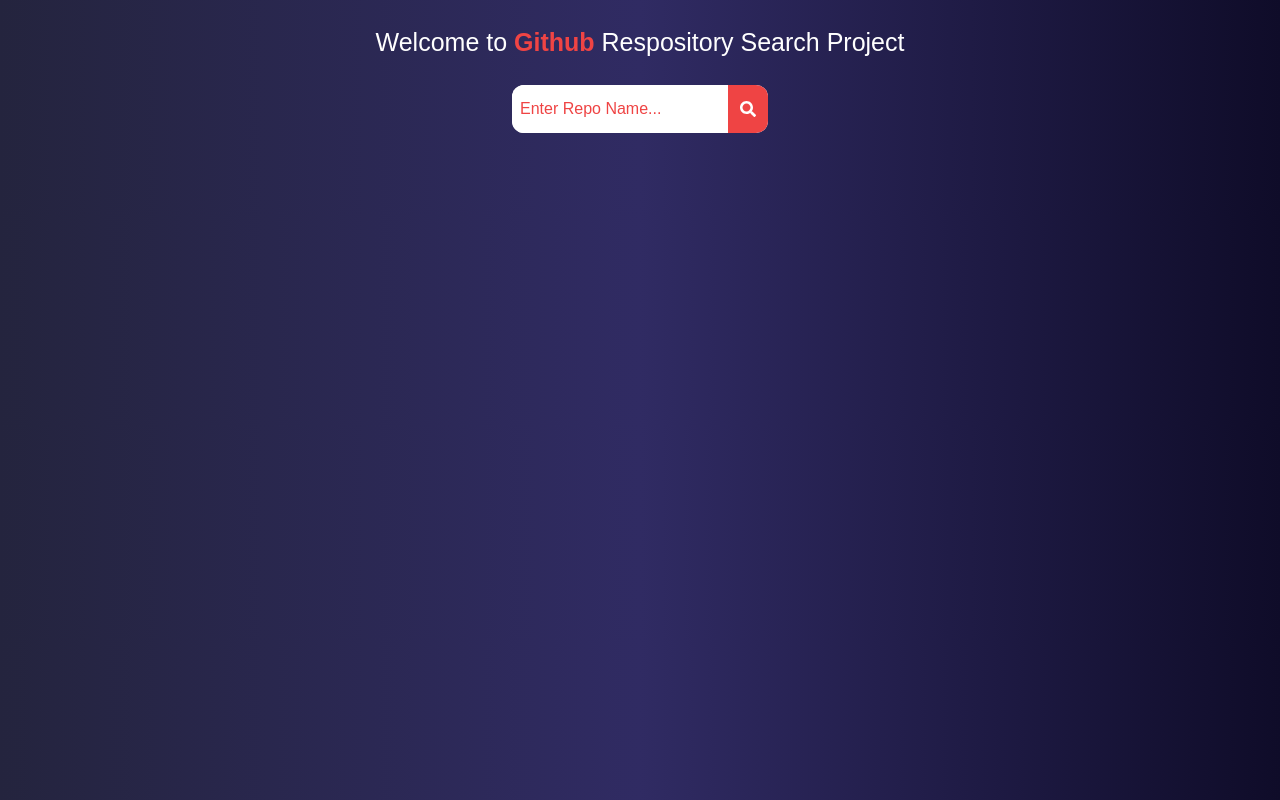
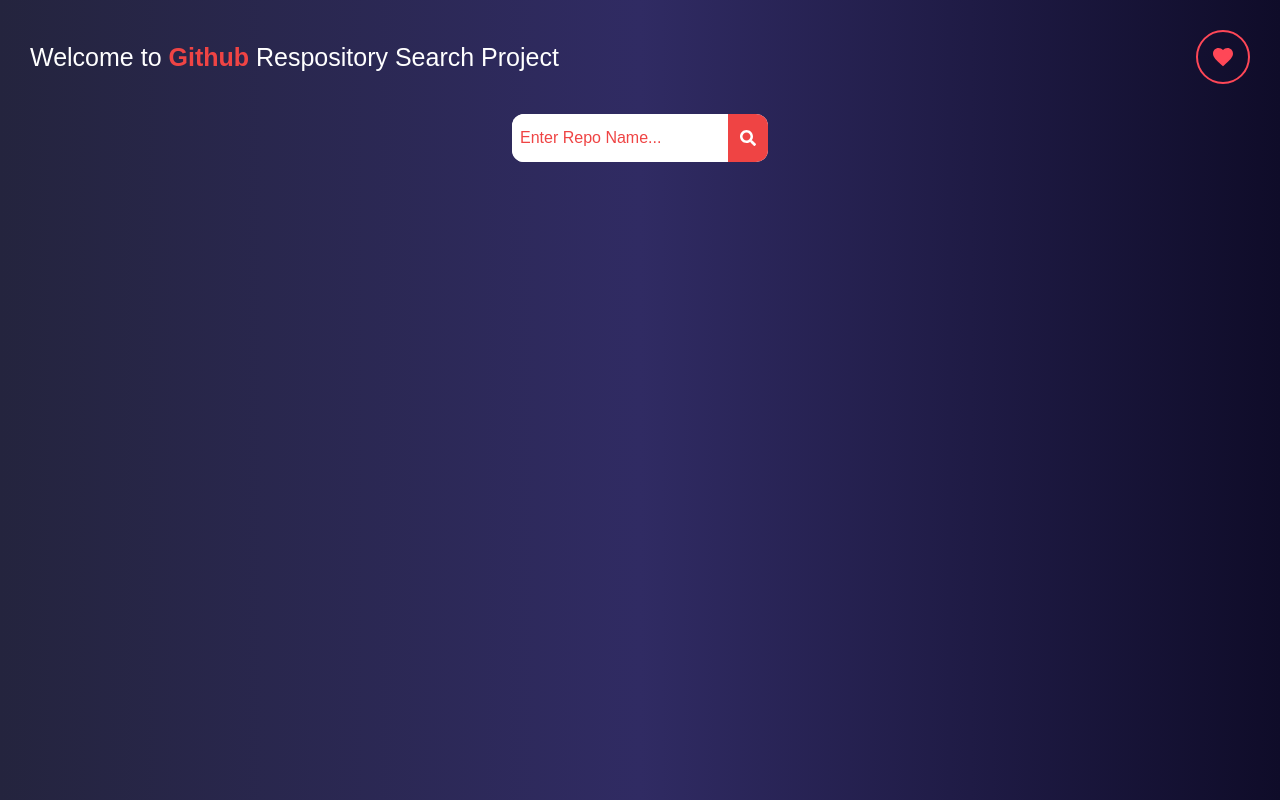
Before and after one commit to mohammadfaramarzi1/githjub-search-repository, a React (Vite) app: page / in a window 1280 px wide. Built offline with nearby package versions, Linux system fonts and the light colour scheme.

Commit message:
feat: addToFavorites and removeFromFavorites

```diff
--- a/src/Pages/FavoritesPage.tsx
+++ b/src/Pages/FavoritesPage.tsx
@@ -1,6 +1,12 @@
+import { RootState } from '@reduxjs/toolkit/dist/query'
 import React from 'react'
+import { useSelector } from 'react-redux'
 
 function FavoritesPage() {
+
+  const favorites = useSelector((state: RootState) => state.favorites)
+  console.log(favorites)
+
   return (
     <div>FavoritesPage</div>
   )
--- a/src/components/Banner/Banner.module.css
+++ b/src/components/Banner/Banner.module.css
@@ -1,9 +1,70 @@
+.banner {
+  display: flex;
+  align-items: center;
+  justify-content: space-between;
+}
+
 .banner h2 {
-    font-size: 25px;
-    text-align: center;
+  font-size: 25px;
+  text-align: center;
 }
 
 .banner span {
-    color: #ef4444;
-    font-weight: bold;
+  color: #ef4444;
+  font-weight: bold;
 }
+
+.banner a {
+  color: #ef4444;
+  font-size: 50px;
+}
+
+.banner a {
+  background-color: transparent;
+  border: 2px solid #ff4757;
+  border-radius: 50%;
+  width: 50px;
+  height: 50px;
+  display: flex;
+  align-items: center;
+  justify-content: center;
+  cursor: pointer;
+  transition: background-color 0.3s ease, transform 0.2s ease;
+  outline: none;
+}
+
+.banner a svg {
+  font-size: 24px;
+  color: #ff4757;
+  transition: color 0.3s ease;
+}
+
+.banner a:hover {
+  background-color: #dbdbdb;
+  transform: scale(1.1);
+}
+
+.banner a:hover .banner a svg {
+  color: white;
+}
+
+.banner a:active {
+  background-color: #ff6b81;
+  transform: scale(0.9);
+}
+
+@keyframes pulse {
+  0% {
+    transform: scale(1);
+  }
+  50% {
+    transform: scale(1.1);
+  }
+  100% {
+    transform: scale(1);
+  }
+}
+
+.heart-button:focus {
+  animation: pulse 0.5s ease;
+}
--- a/src/components/Banner/Banner.tsx
+++ b/src/components/Banner/Banner.tsx
@@ -1,12 +1,28 @@
-import styles from "./Banner.module.css"
+import { Link, useLocation } from "react-router-dom";
+import { MdFavorite } from "react-icons/md";
+import { FaGithub } from "react-icons/fa";
+
+import styles from "./Banner.module.css";
 
 function Banner() {
+  const location = useLocation();
+
   return (
     <div className={styles.banner}>
       <h2 className="text-2xl text-center">
         Welcome to <span className="text-red-500 font-bold">Github</span>{" "}
         Respository Search Project
       </h2>
+      {location.pathname === "/" && (
+        <Link to="/favorites">
+          <MdFavorite />
+        </Link>
+      )}
+      {location.pathname === "/favorites" && (
+        <Link to="/">
+          <FaGithub />
+        </Link>
+      )}
     </div>
   );
 }
--- a/src/components/Repo/Repo.module.css
+++ b/src/components/Repo/Repo.module.css
@@ -86,6 +86,34 @@
   overflow: hidden;
 }
 
+.favorite {
+  display: flex;
+  align-items: center;
+  justify-content: space-between;
+}
+
+.favorite button {
+  background-color: #f87171;
+  border-radius: 10px;
+  -webkit-border-radius: 10px;
+  -moz-border-radius: 10px;
+  -ms-border-radius: 10px;
+  -o-border-radius: 10px;
+  padding: 5px;
+  display: flex;
+  align-items: center;
+  column-gap: 2px;
+  transition: all 100ms ease-in;
+  -webkit-transition: all 100ms ease-in;
+  -moz-transition: all 100ms ease-in;
+  -ms-transition: all 100ms ease-in;
+  -o-transition: all 100ms ease-in;
+}
+
+.favorite button:hover {
+  background-color: #dc2626;
+}
+
 .stars {
   display: flex;
   align-items: center;
--- a/src/components/Repo/Repo.tsx
+++ b/src/components/Repo/Repo.tsx
@@ -1,9 +1,15 @@
 import { Repo as RepoType } from "../../types/repo.types";
 import { FaRegStar } from "react-icons/fa";
 import { MdDoubleArrow } from "react-icons/md";
+import { MdFavorite } from "react-icons/md";
 
 import styles from "./Repo.module.css";
 import { Link } from "react-router-dom";
+import { useDispatch, useSelector } from "react-redux";
+import { addFavorites, removeFavorites } from "../../redux/favorites/favorites";
+import { useEffect, useState } from "react";
+import { RootState } from "@reduxjs/toolkit/dist/query";
+import { isInFavorite } from "../../utils/repo";
 
 function Repo({
   description,
@@ -11,7 +17,44 @@ function Repo({
   name,
   language,
   stargazers_count,
+  id,
 }: RepoType) {
+  const [isInFavorites, setIsInFavorites] = useState<boolean>(false);
+
+  const { favorites } = useSelector((state: RootState) => state.favorites);
+  const dispatch = useDispatch();
+
+  const repo = {
+    id,
+    description,
+    html_url,
+    name,
+    language,
+    stargazers_count,
+  };
+
+  useEffect(() => {
+    const checkFavoriteRepoStatus = isInFavorite({
+      favoriteRepos: favorites,
+      repo,
+    });
+    if (checkFavoriteRepoStatus) {
+      setIsInFavorites(false);
+    } else {
+      setIsInFavorites(true);
+    }
+  }, [isInFavorites, favorites]);
+
+  const addToFavoriveHandler = () => {
+    dispatch(addFavorites(repo));
+    setIsInFavorites(true);
+  };
+
+  const removeFromFavoritesHandler = () => {
+    dispatch(removeFavorites(repo));
+    setIsInFavorites(false);
+  };
+
   return (
     <div className={styles.wrapper}>
       <div className={styles.repo}>
@@ -27,12 +70,26 @@ function Repo({
           <p>
             Description: <span>{description}</span>
           </p>
-          <p className={styles.stars}>
-            Stars:
-            <span>
-              {stargazers_count}<FaRegStar />
-            </span>
-          </p>
+          <div className={styles.favorite}>
+            <p className={styles.stars}>
+              Stars:
+              <span>
+                {stargazers_count}
+                <FaRegStar />
+              </span>
+            </p>
+            {isInFavorites ? (
+              <button onClick={addToFavoriveHandler}>
+                Add to Favorite
+                <MdFavorite />
+              </button>
+            ) : (
+              <button onClick={removeFromFavoritesHandler}>
+                Remove From Favorites
+                <MdFavorite />
+              </button>
+            )}
+          </div>
         </div>
         <Link to={`${html_url}`} className={styles.link}>
           See Details
--- a/src/components/Repositories/Repositories.tsx
+++ b/src/components/Repositories/Repositories.tsx
@@ -4,13 +4,12 @@ import Loader from "../Loader/Loader";
 import Repo from "../Repo/Repo";
 import { Repo as RepoType } from "../../types/repo.types";
 
-import styles from "./Repositories.module.css"
+import styles from "./Repositories.module.css";
 
 function Repositories() {
   const { error, loading, repos } = useSelector(
     (state: RootState) => state.repos
   );
-  console.log({ error, loading, repos });
 
   return (
     <div>
--- a/src/reset.css
+++ b/src/reset.css
@@ -56,6 +56,7 @@ button {
 	border: none;
 	outline: none;
 	cursor: pointer;
+	background-color: inherit;
 }
 
 a {
--- /dev/null
+++ b/src/utils/repo.ts
@@ -0,0 +1,16 @@
+import { Repo } from "../types/repo.types";
+
+type isInFavoriteProps = {
+  favoriteRepos: Repo[];
+  repo: Repo;
+};
+
+export const isInFavorite = ({
+  favoriteRepos,
+  repo,
+}: isInFavoriteProps): boolean => {
+  const checkIsInFavorite = favoriteRepos.some(
+    (favoriteRepo) => favoriteRepo.id === repo.id
+  );
+  return checkIsInFavorite;
+};
```
